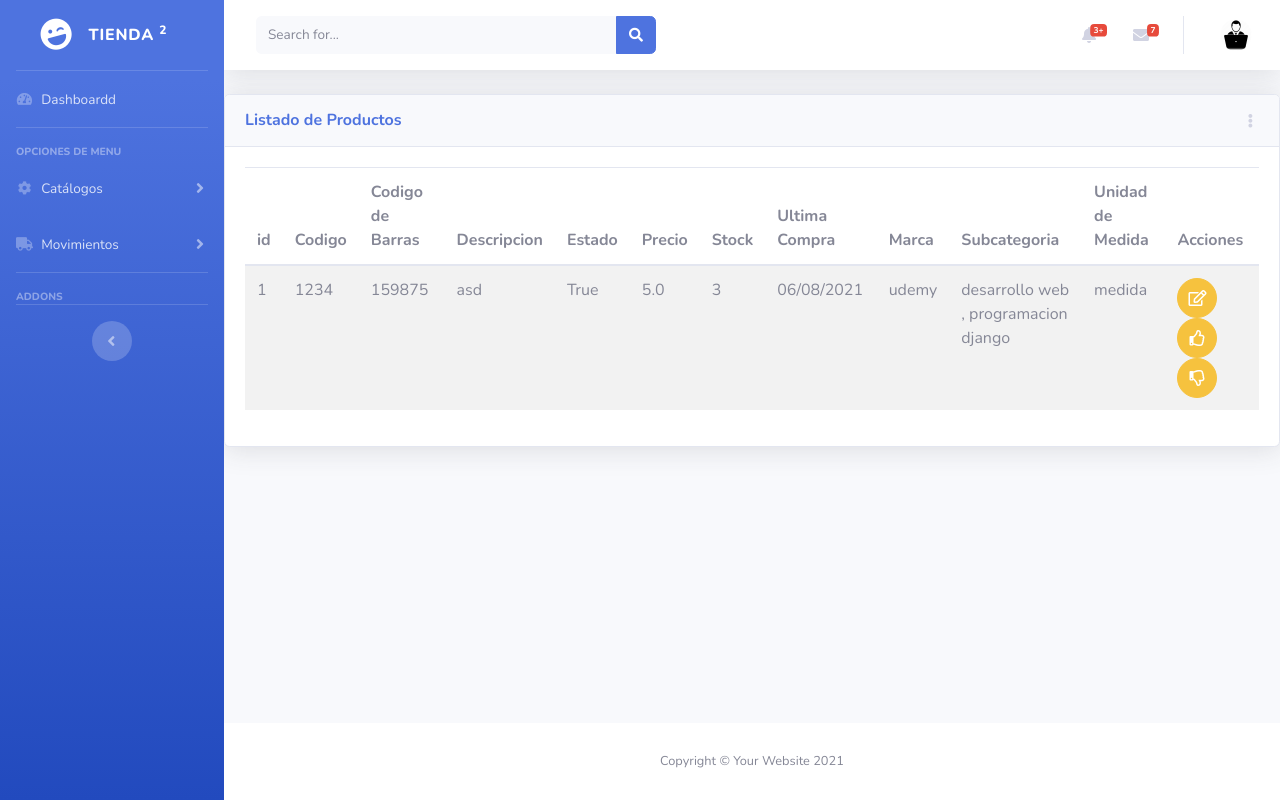
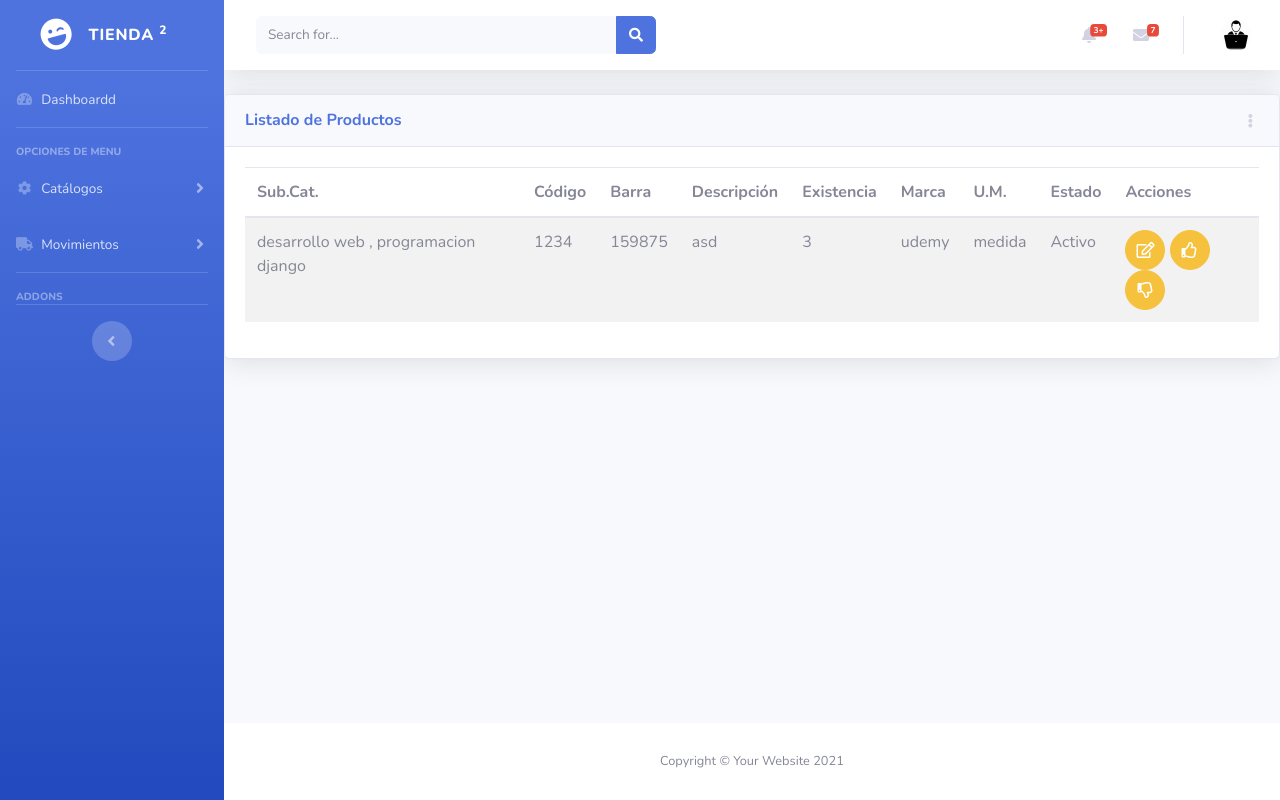
Before and after one commit to cristian24sax/TIENDA, a Django app: page /inv/producto/ in a window 1280 px wide. Run offline with Django 3.2, Linux system fonts and the light colour scheme; a user stored in the database is signed in; data comes from the database, SQL or seed files in the repository; both versions use the stored data as it was after the commit; some libraries are stand-ins or nearby versions.

Commit message:
modificacion de template lista_productos

```diff
--- a/app/inv/templates/inv/producto_list.html
+++ b/app/inv/templates/inv/producto_list.html
@@ -27,17 +27,14 @@
                                     {%else%}
                                     <table class="table table-striped table-hover">
                                         <thead>
-                                                <th> id</th>
-                                                <th> Codigo </th>
-                                                <th> Codigo de Barras</th>
-                                                <th> Descripcion</th>
-                                                <th> Estado</th>
-                                                <th> Precio </th>
-                                                <th> Stock</th>
-                                                <th> Ultima Compra</th>
-                                                <th> Marca</th>
-                                                <th> Subcategoria</th>
-                                                <th> Unidad de Medida</th>
+                                                <th>Sub.Cat.</th>
+                                                <th>Código</th>
+                                                <th>Barra</th>
+                                                <th>Descripción</th>
+                                                <th>Existencia</th>
+                                                <th>Marca</th>
+                                                <th>U.M.</th>
+                                                <th>Estado</th>
 
                                                 <th class="all">Acciones </th>
                                             {% comment %} fields=['codigo','codigo_barra','description','estado','precio','stock','last_buy','marca','subcategory','unidadMedida'] {% endcomment %}
@@ -45,17 +42,14 @@
                                         <tbody>
                                         {% for item in productos %}
                                             <tr>
-                                                <td>{{ item.id}} </td>
-                                                <td>{{ item.codigo}} </td>
-                                                <td> {{ item.codigo_barra}}</td>
-                                                <td> {{ item.description}}</td>
-                                                <td> {{ item.estado}}</td>
-                                                <td>{{ item.precio}} </td>
-                                                <td> {{ item.stock}}</td>
-                                                <td> {{ item.created_at|date:"d/m/Y"}}</td>
-                                                <td> {{ item.marca }}</td>
-                                                <td>{{ item.subcategory}} </td>
-                                                <td> {{ item.unidadMedida}}</td>
+                                                <td>{{ item.subcategory }}</td>
+                                                <td>{{ item.codigo }}</td>
+                                                <td>{{item.codigo_barra}}</td>
+                                                <td>{{ item.description }}</td>
+                                                <td>{{ item.stock }}</td>
+                                                <td>{{ item.marca }}</td>
+                                                <td>{{ item.unidadMedida }}</td>
+                                                <td>{{item.estado|yesno:"Activo,Inactivo"}}</td>
 
                                                 <td>
 
```
Also changed, not shown: app/cmp/migrations/0002_auto_20210806_1109.py (added), app/db.sqlite3 (added).
